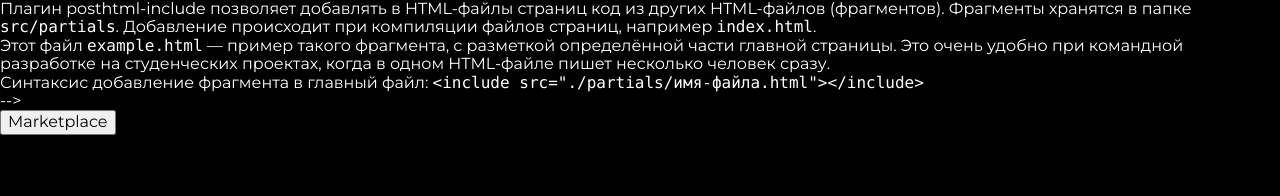
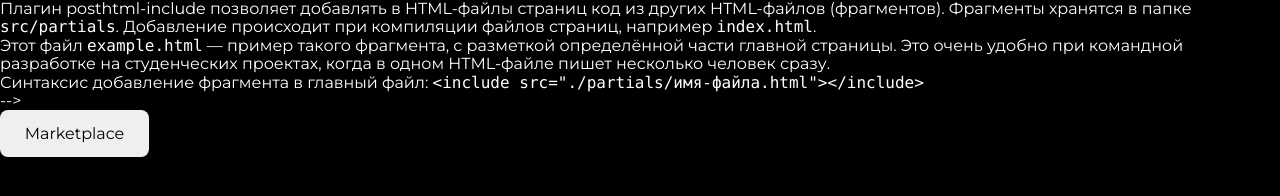
Before and after one commit to Vitalina-Oleksiienko/Horror-Fellow, a website built with Parcel: page src/index.html in a window 1280 px wide. Built offline with nearby package versions, Linux system fonts and the light colour scheme; files whose address does not match are found by name.

Commit message:
add styles

```diff
--- a/src/partials/header.html
+++ b/src/partials/header.html
@@ -1,3 +1,3 @@
 <header>
-    <button type="button">Marketplace</button>
+    <button type="button" class="heder-button">Marketplace</button>
 </header>
--- a/src/sass/layout/_header.scss
+++ b/src/sass/layout/_header.scss
@@ -0,0 +1,10 @@
+.heder-button {
+  width: 149px;
+  height: 47px;
+  left: 19px;
+  top: 21px;
+
+  border: 1px solid rgba(255, 255, 255, 0.11);
+  box-sizing: border-box;
+  border-radius: 8px;
+}
```
